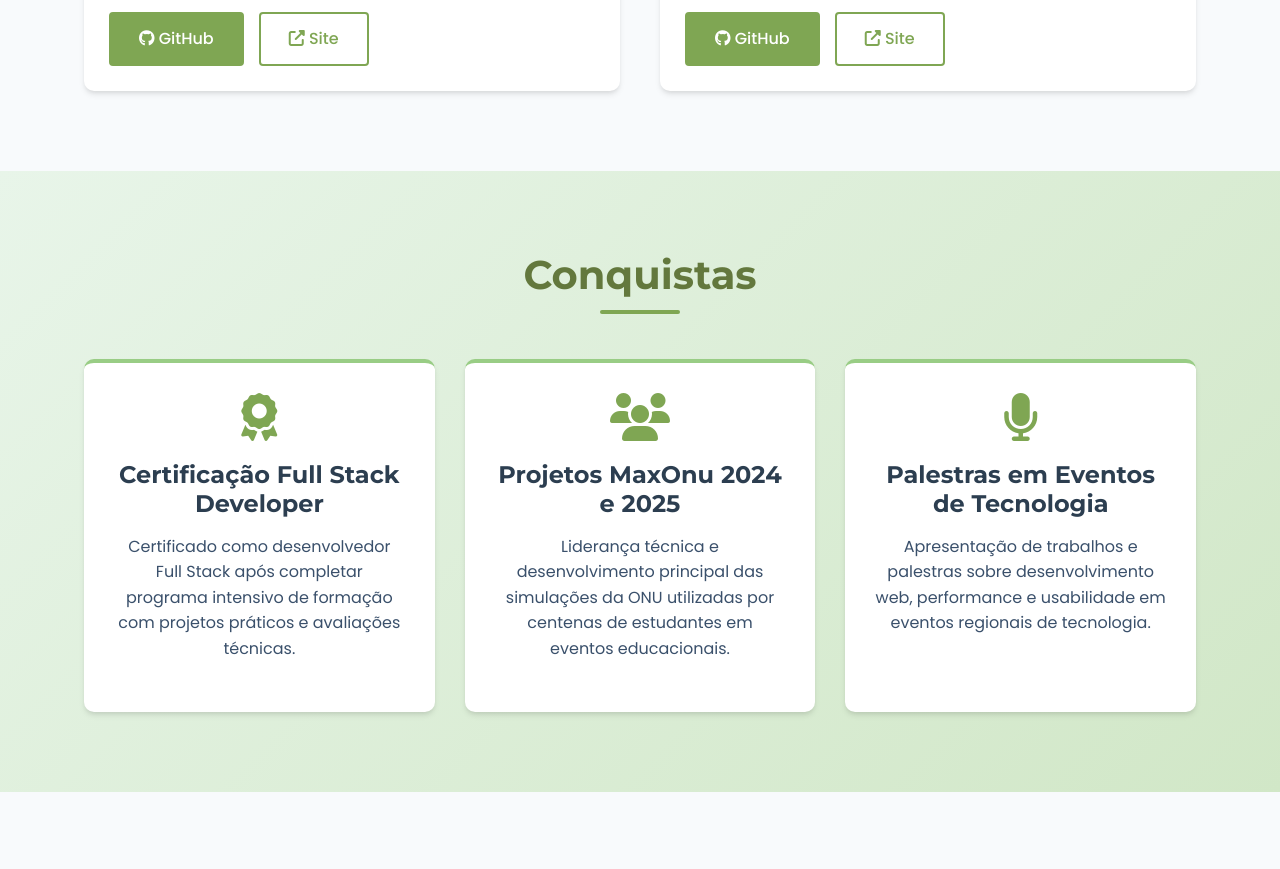
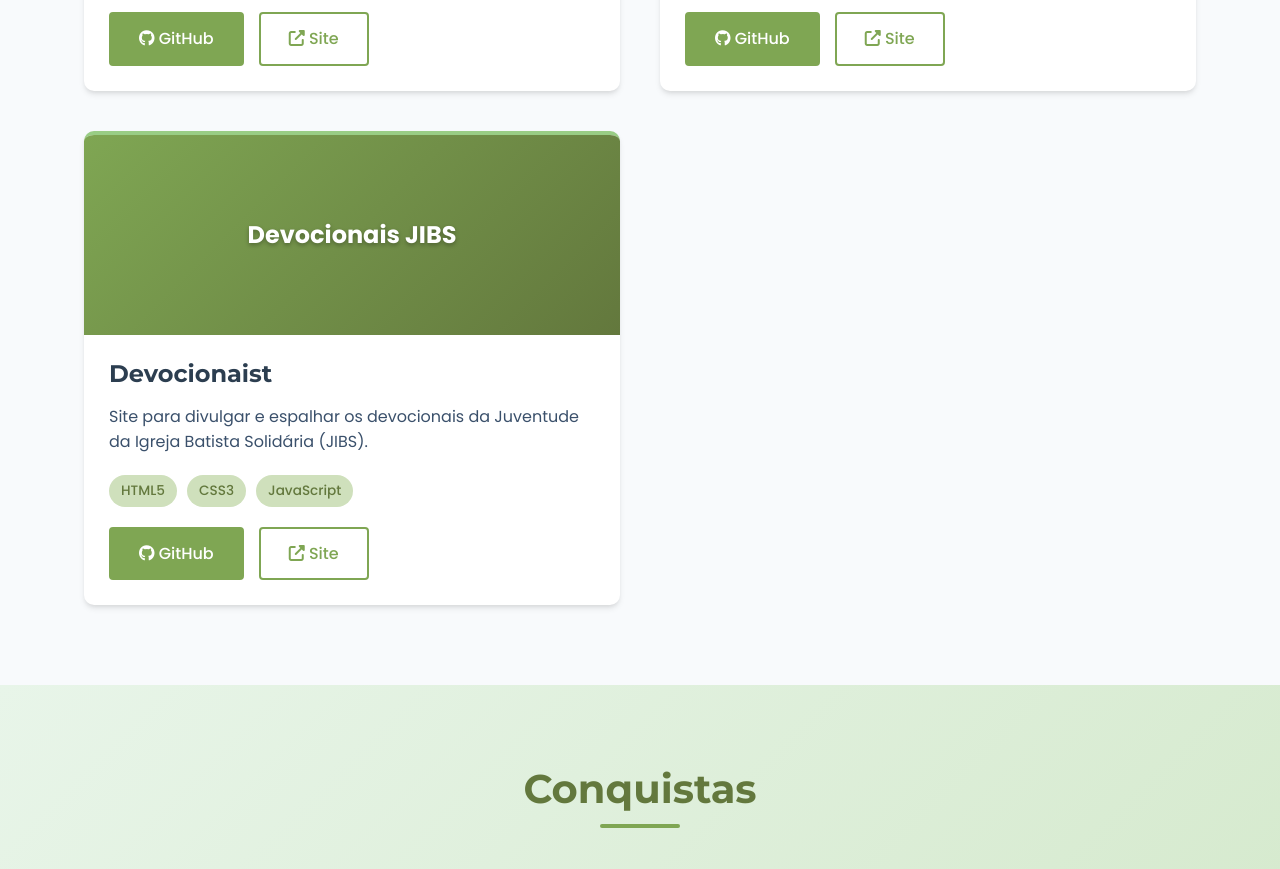
Before and after one commit to andersonjr667/Portifolio, a plain HTML site: page index.html in a window 1280 px wide. Shown: the part 3060-3929 px from the top of the page. Drawn offline with Linux system fonts and the light colour scheme.

Commit message:
Update index.html

```diff
--- a/index.html
+++ b/index.html
@@ -813,6 +813,24 @@
                         </div>
                     </div>
                 </div>
+                                <div class="project-card">
+                    <div class="project-img" style="background: linear-gradient(135deg, #7FA653 0%, #63783D 100%);">
+                        Devocionais JIBS
+                    </div>
+                    <div class="project-content">
+                        <h3>Devocionaist</h3>
+                        <p>Site para divulgar e espalhar os devocionais da Juventude da Igreja Batista Solidária (JIBS).</p>
+                        <div class="tech-stack">
+                            <span class="tech-tag">HTML5</span>
+                            <span class="tech-tag">CSS3</span>
+                            <span class="tech-tag">JavaScript</span>
+                        </div>
+                        <div class="project-links">
+                            <a href="https://github.com/andersonjr667" class="btn" target="_blank"><i class="fab fa-github"></i> GitHub</a>
+                            <a href="https://andersonjr667.github.io/Devocionais/" class="btn btn-outline" target="_blank"><i class="fas fa-external-link-alt"></i> Site</a>
+                        </div>
+                    </div>
+                </div>
             </div>
         </div>
     </section>
```
